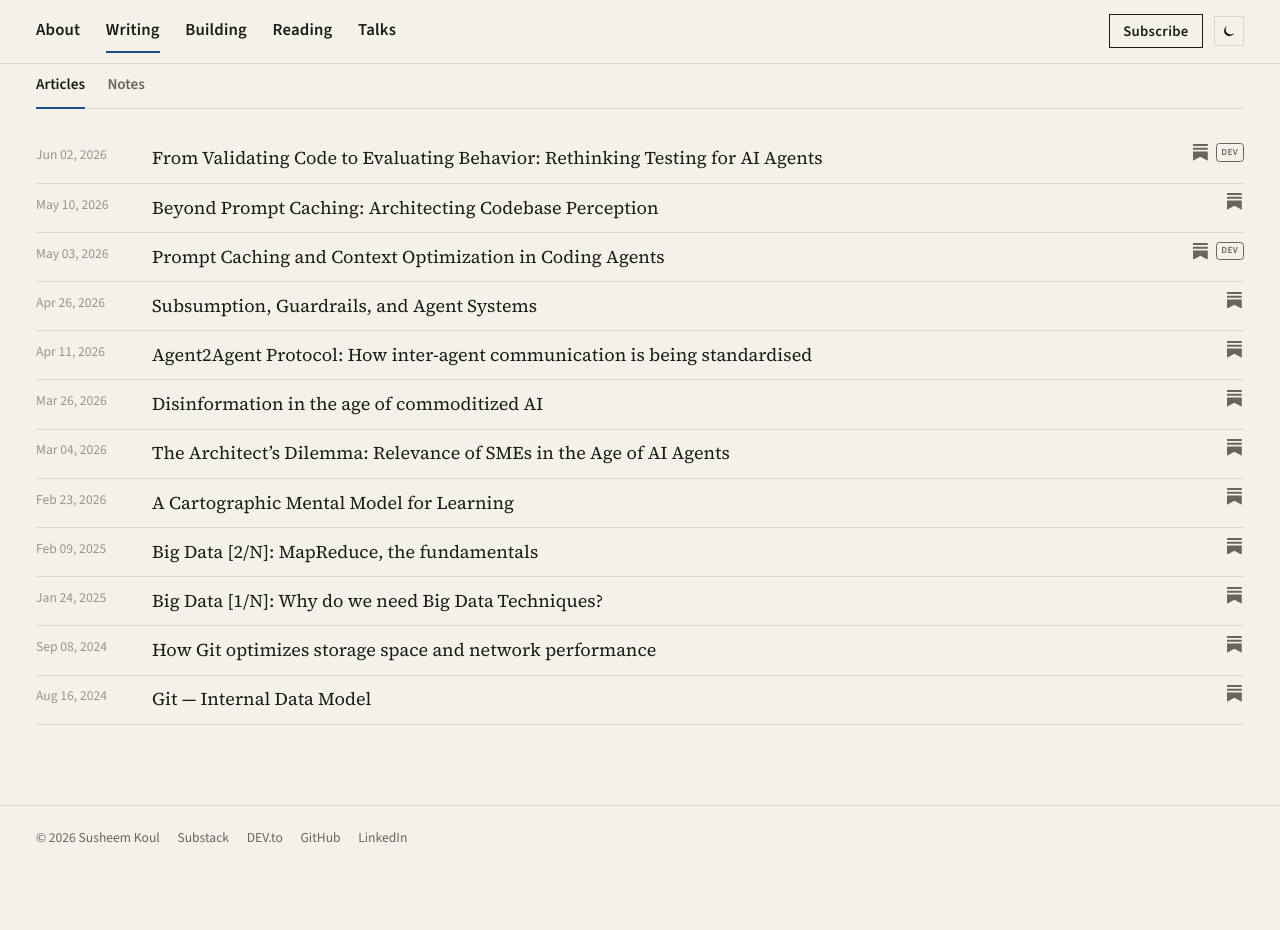
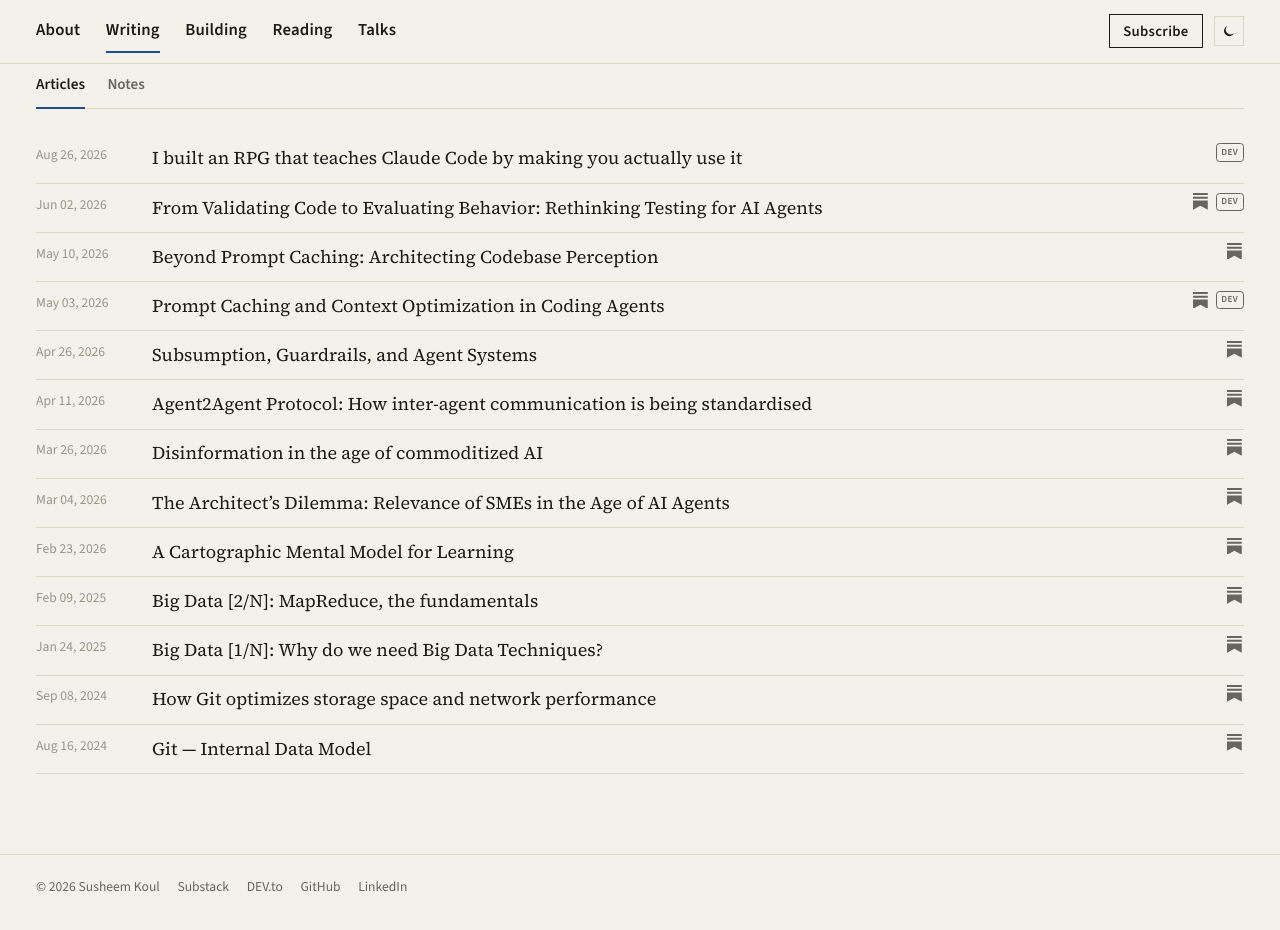
Before and after one commit to susheem-k/susheem-k.github.io, a plain HTML site: page writing.html in a window 1280 px wide. Before the commit the page ends 881 px from the top, so only its background shows below. Drawn offline with nearby package versions, Linux system fonts and the light colour scheme.

Commit message:
Add claude-quest to Experiments and the launch article to Writing
Co-Authored-By: Claude Sonnet 5 <noreply@anthropic.com>

```diff
--- a/writing.html
+++ b/writing.html
@@ -49,6 +49,13 @@
     </nav>
 
     <ul class="feed">
+      <li>
+        <time datetime="2026-08-26">Aug 26, 2026</time>
+        <a class="feed-title" href="https://dev.to/susheem-k/i-built-an-rpg-that-teaches-claude-code-by-making-you-actually-use-it-mlg">I built an RPG that teaches Claude Code by making you actually use it</a>
+        <span class="sources">
+          <a class="source source-dev" href="https://dev.to/susheem-k/i-built-an-rpg-that-teaches-claude-code-by-making-you-actually-use-it-mlg" title="DEV.to" aria-label="Read on DEV.to">DEV</a>
+        </span>
+      </li>
       <li>
         <time datetime="2026-06-02">Jun 02, 2026</time>
         <a class="feed-title" href="https://susheemk.substack.com/p/from-validating-code-to-evaluating">From Validating Code to Evaluating Behavior: Rethinking Testing for AI Agents</a>
```
Also changed, not shown: building-experiments.html (+6 -0 lines).
